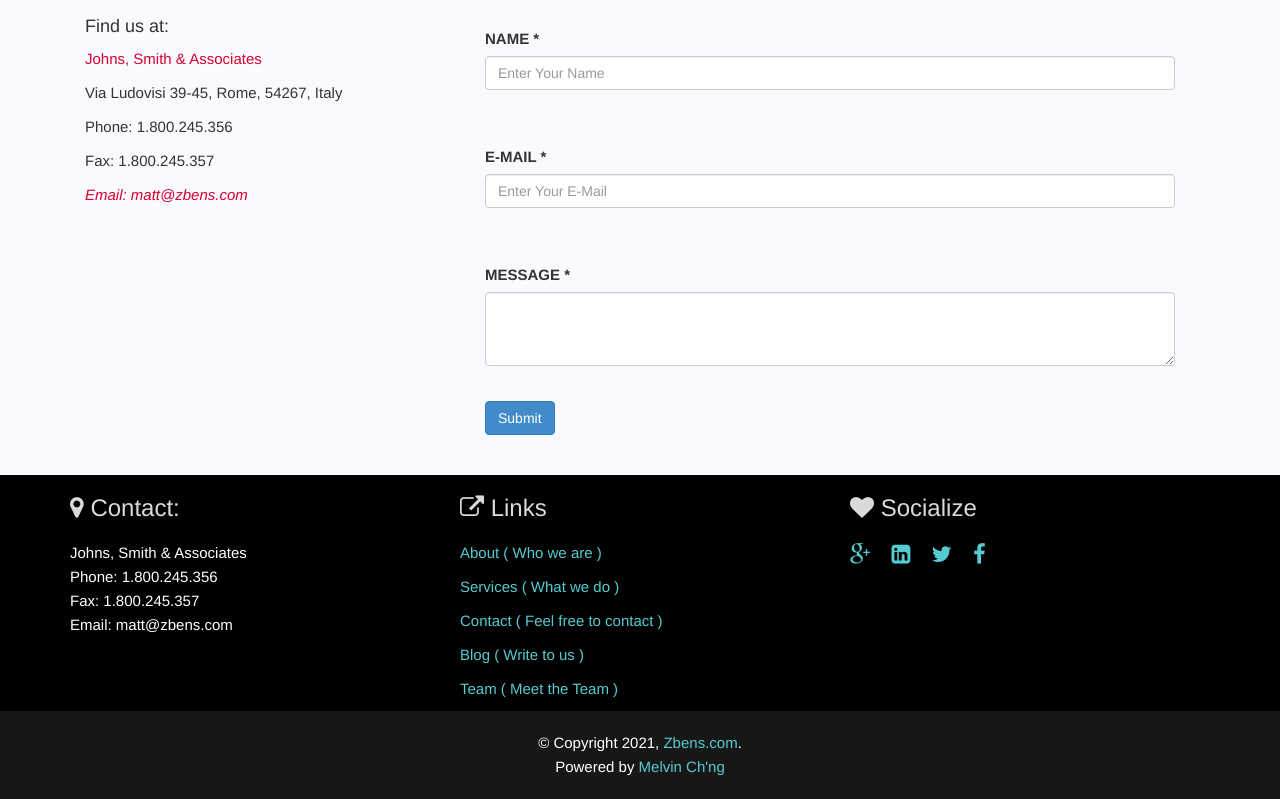
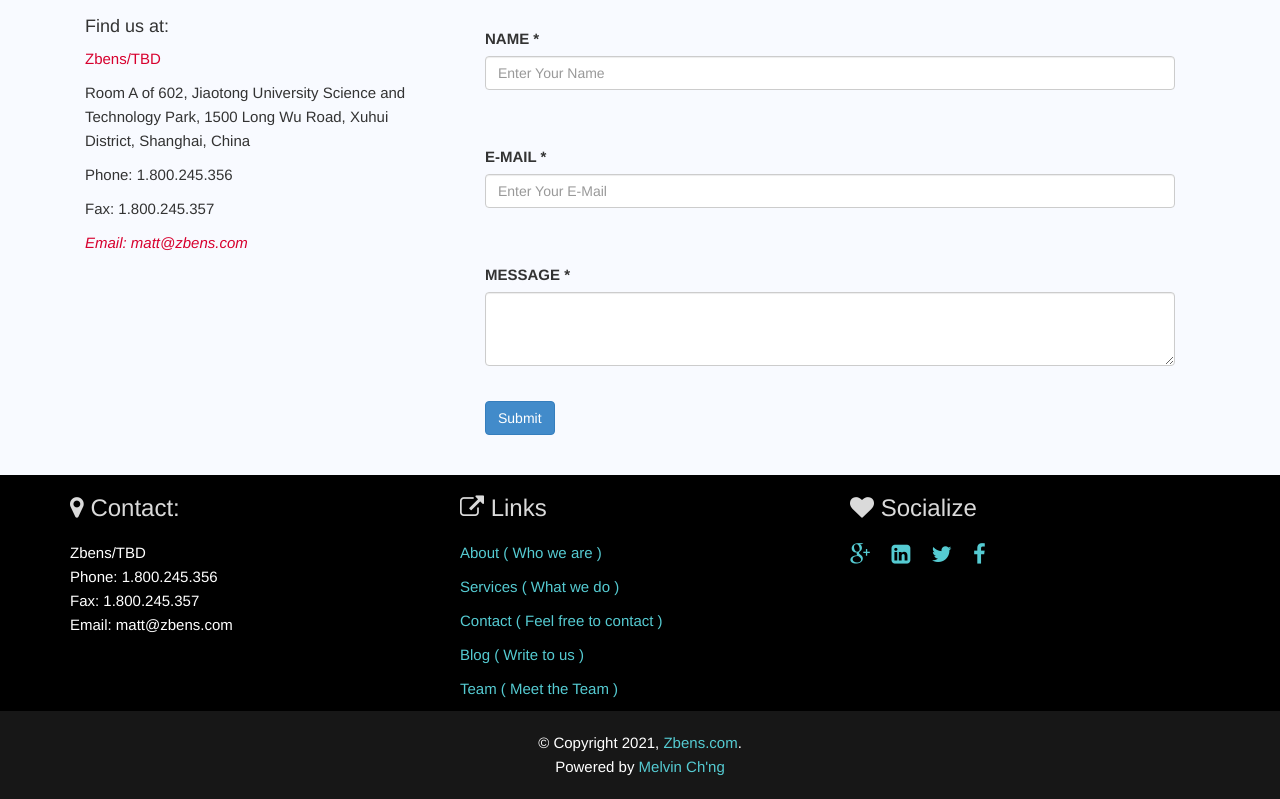
Before and after one commit to taqic/zben.github.io, a Jekyll site: the page built from contact.html, in a window 1280 px wide. Shown: the part 531-1330 px from the top of the page. Built offline with Jekyll 4.4.1, drawn with Linux system fonts in a browser that asks for light colours.

Commit message:
Update _config.yml

```diff
--- a/_config.yml
+++ b/_config.yml
@@ -22,8 +22,8 @@ baseurl: "" # the subpath of your site, e.g. /blog
 url: "" # the base hostname & protocol for your site, e.g. http://example.com
 
 # Company Information
-company_name: Johns, Smith & Associates
-address_line: Via Ludovisi 39-45, Rome, 54267, Italy
+company_name: Zbens/TBD
+address_line: Room A of 602, Jiaotong University Science and Technology Park, 1500 Long Wu Road, Xuhui District, Shanghai, China
 telephone_number: 1.800.245.356
 fax_number: 1.800.245.357
 company_email: matt@zbens.com
```
